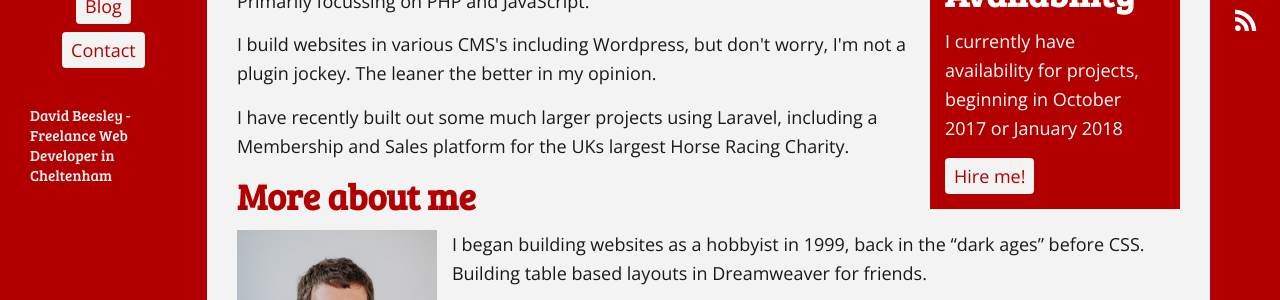
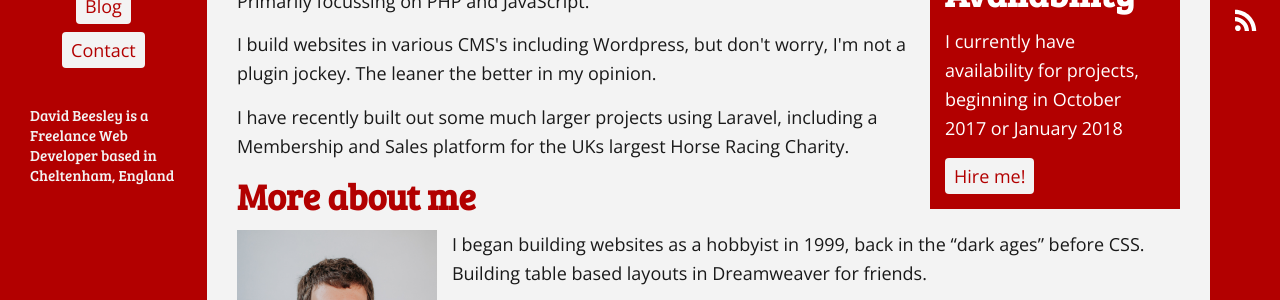
Before and after one commit to davebeesley/davebeesley.github.io, a Jekyll site: the page built from index.html, in a window 1280 px wide. Shown: the part 172-472 px from the top of the page. Built offline with Jekyll 4.4.1, drawn with Linux system fonts in a browser that asks for light colours; the list of posts is cut into pages by our own code; comment, search, counter and statistics services are not loaded.

Commit message:
A touch more SEO

```diff
--- a/_config.yml
+++ b/_config.yml
@@ -6,7 +6,7 @@ enforce_ssl: www.davidbeesley.co.uk
 title: David Beesley
 email: hello@davidbeesley.co.uk
 description: > #
-  David Beesley - Freelance Web Developer in Cheltenham
+  David Beesley is a Freelance Web Developer based in Cheltenham, England
 baseurl: ""
 url: "http://davidbeesley.co.uk"
 twitter_username: davebeesley
```
